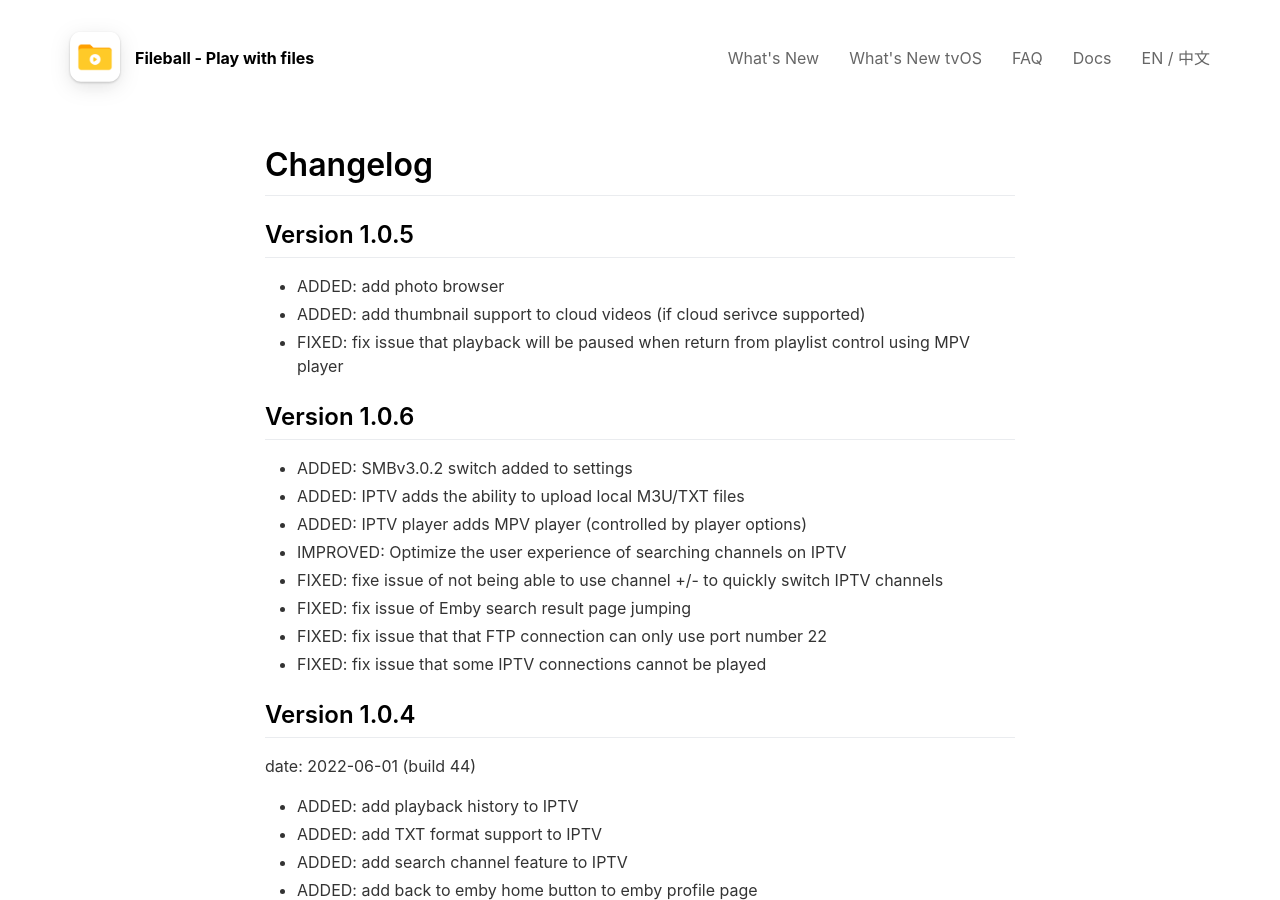
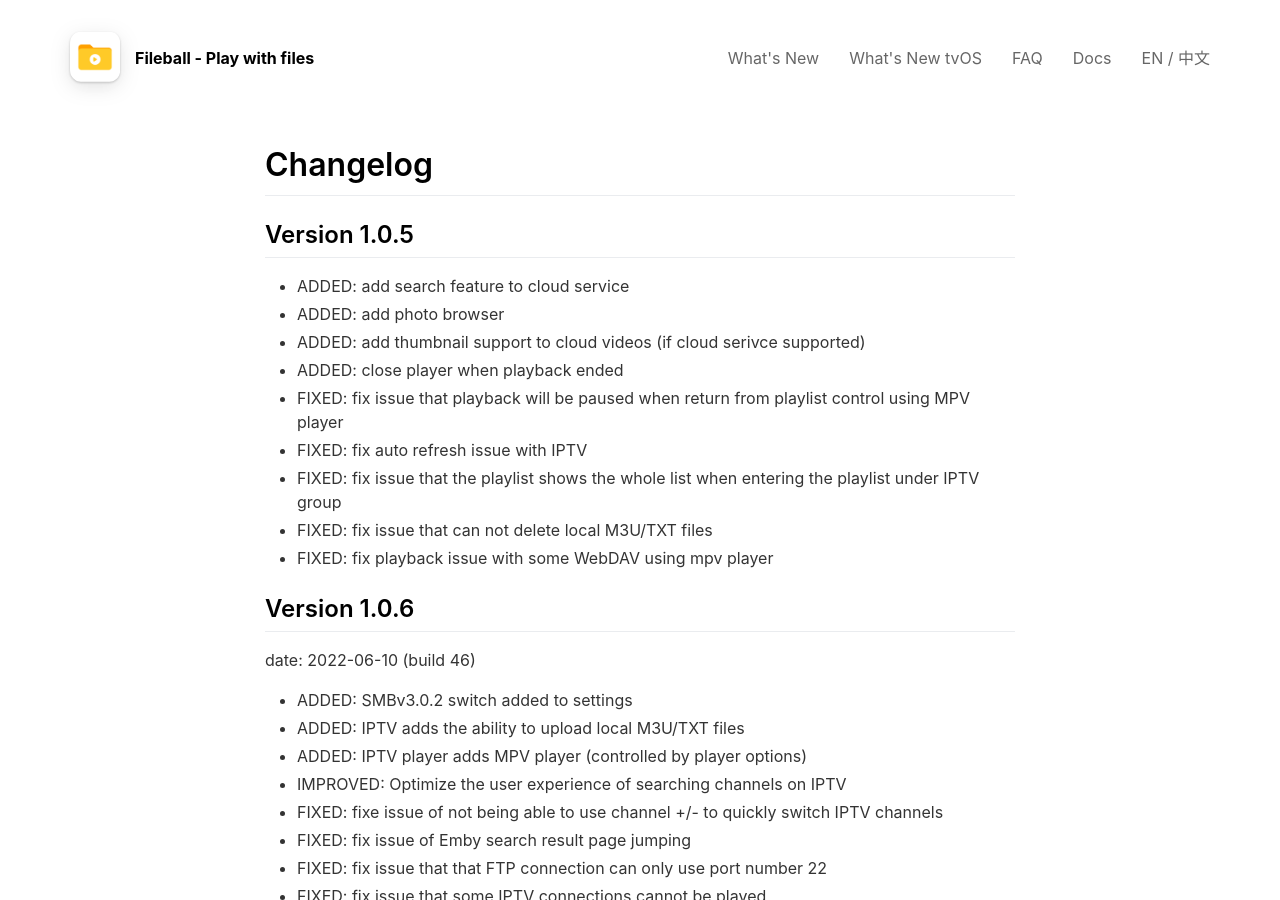
Before and after one commit to alexiscn/fileball.app, a Jekyll site: the page built from _pages/changlog_tv.md, in a window 1280 px wide and 900 px high. Built offline with Jekyll 4.4.1, drawn with Linux system fonts in a browser that asks for light colours; nearby versions of some CDN libraries.

```diff
--- a/_pages/changlog_tv.md
+++ b/_pages/changlog_tv.md
@@ -10,11 +10,19 @@ locale: en
 
 ## **Version 1.0.5**
 
+- ADDED: add search feature to cloud service
 - ADDED: add photo browser
 - ADDED: add thumbnail support to cloud videos (if cloud serivce supported)
+- ADDED: close player when playback ended
 - FIXED: fix issue that playback will be paused when return from playlist control using MPV player
+- FIXED: fix auto refresh issue with IPTV
+- FIXED: fix issue that the playlist shows the whole list when entering the playlist under IPTV group
+- FIXED: fix issue that can not delete local M3U/TXT files
+- FIXED: fix playback issue with some WebDAV using mpv player
 
 ## **Version 1.0.6**
+
+date: 2022-06-10 (build 46)
 
 - ADDED: SMBv3.0.2 switch added to settings
 - ADDED: IPTV adds the ability to upload local M3U/TXT files
```
Also changed, not shown: _pages/cn/changelog_tv.md (+8 -1 lines).
